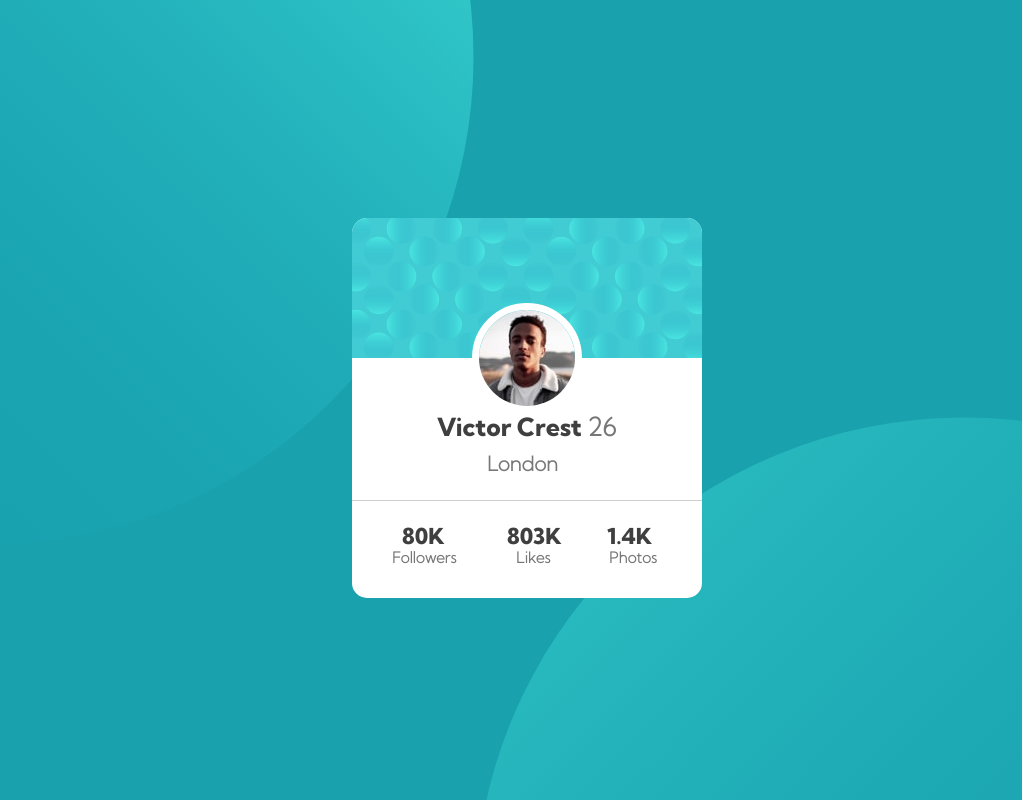
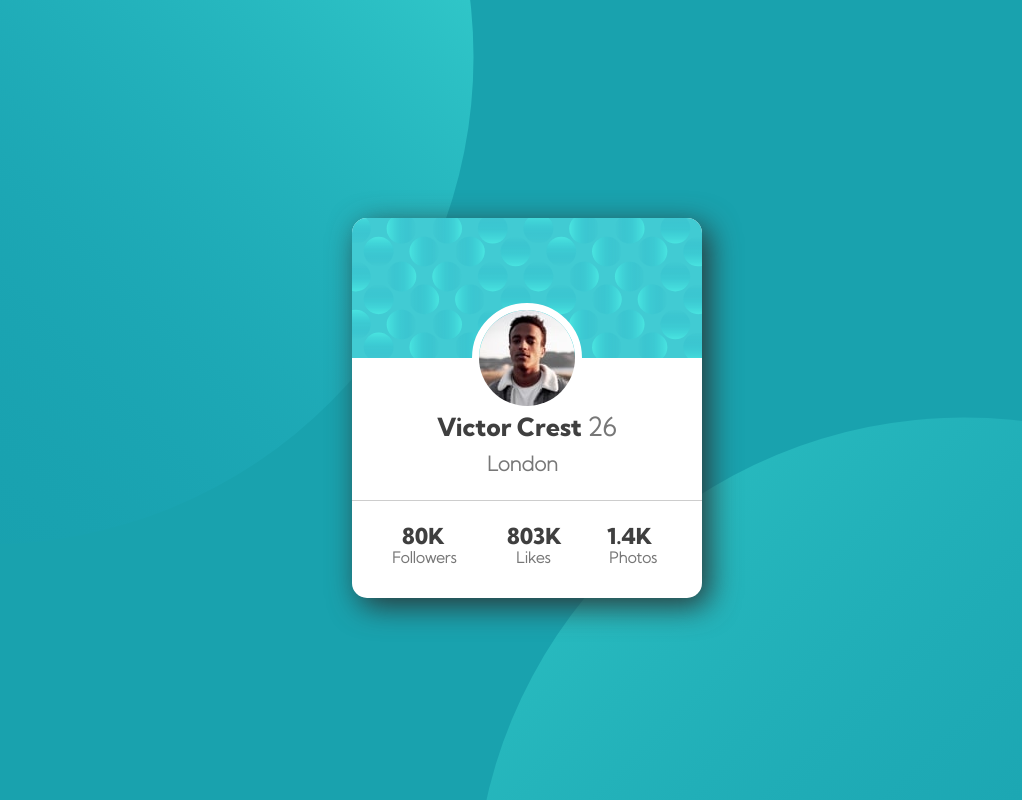
Before and after one commit to FisherSHADOW/Profile-card-component, a plain HTML site: page index.html in a window 1280 px wide. Shown: the top 800 px of the page, without its empty margins (91-1113 px from the left). Drawn offline with Linux system fonts and the light colour scheme.

Commit message:
drop shadow added to main box

```diff
--- a/style.css
+++ b/style.css
@@ -30,6 +30,8 @@ header{
     background-color: white;
     border-radius: 15px;
     margin: 0 auto;
+    filter: drop-shadow(7px 8px 15px #2b2b2be7);
+
 }
 .bg-pattern{
     border-radius: 15px 15px 0 0;
```
